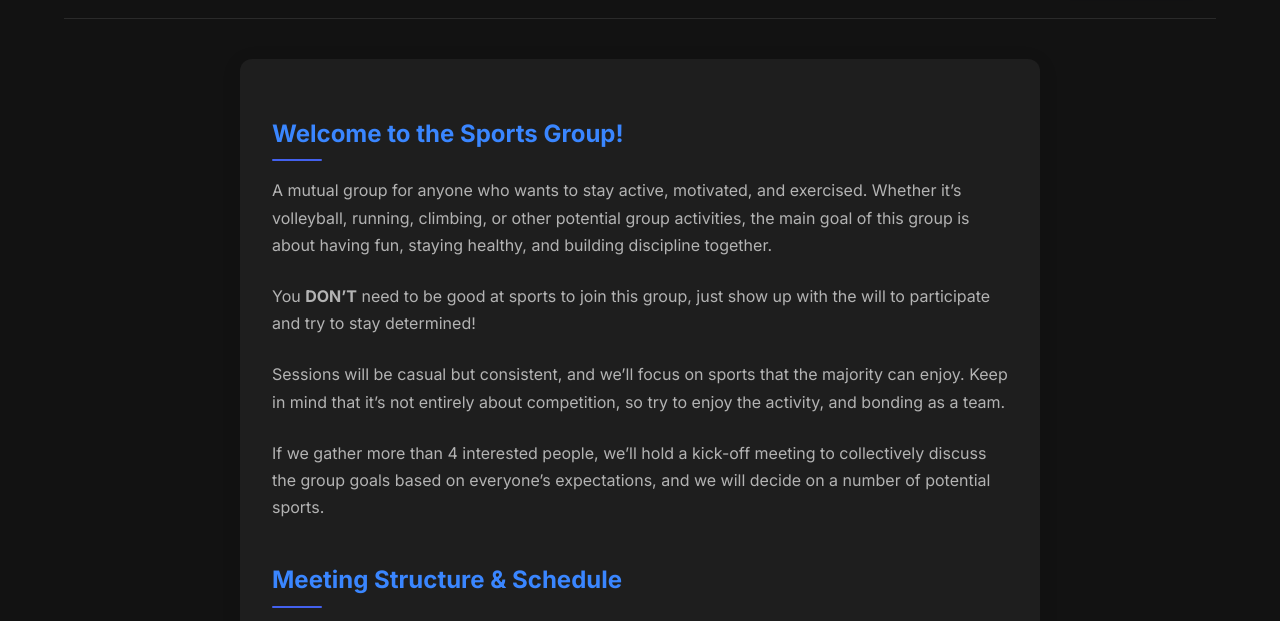
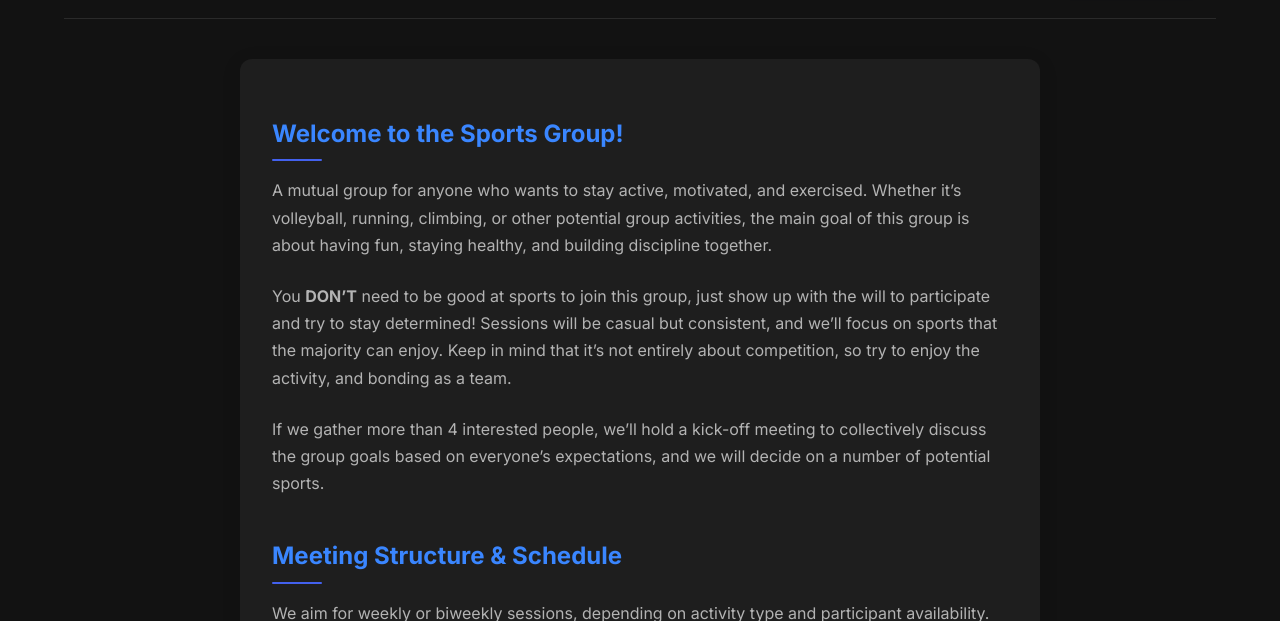
Before and after one commit to LopDaBop/SideQuestGroups, a plain HTML site: page pages/sports-group.html in a window 1280 px wide. Shown: the part 110-731 px from the top of the page. Drawn offline with Linux system fonts and the light colour scheme.

Commit message:
Update sports-group.html
ch3

```diff
--- a/pages/sports-group.html
+++ b/pages/sports-group.html
@@ -28,8 +28,7 @@
                 <div class="info-section">
                     <h2>Welcome to the Sports Group!</h2>
                     <p>A mutual group for anyone who wants to stay active, motivated, and exercised. Whether it’s volleyball, running, climbing, or other potential group activities, the main goal of this group is about having fun, staying healthy, and building discipline together.</p>
-                    <p>You <strong>DON’T</strong> need to be good at sports to join this group, just show up with the will to participate and try to stay determined!</p>
-                    <p>Sessions will be casual but consistent, and we’ll focus on sports that the majority can enjoy. Keep in mind that it’s not entirely about competition, so try to enjoy the activity, and bonding as a team.</p>
+                    <p>You <strong>DON’T</strong> need to be good at sports to join this group, just show up with the will to participate and try to stay determined! Sessions will be casual but consistent, and we’ll focus on sports that the majority can enjoy. Keep in mind that it’s not entirely about competition, so try to enjoy the activity, and bonding as a team.</p>
                     <p>If we gather more than 4 interested people, we’ll hold a kick-off meeting to collectively discuss the group goals based on everyone’s expectations, and we will decide on a number of potential sports.</p>
                 </div>
 
```
